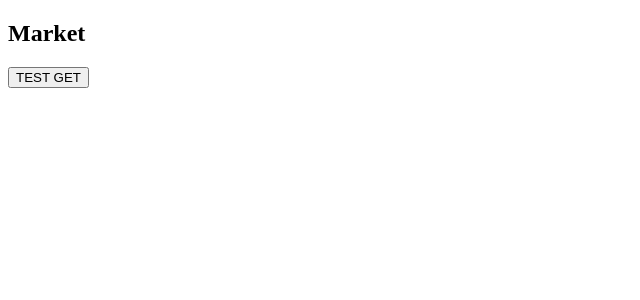
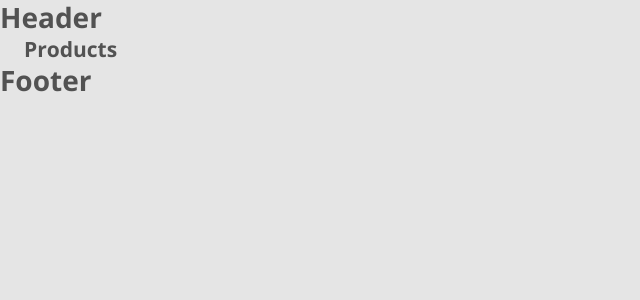
Before and after one commit to furcan/Market, a React (Create React App) app: page / in a window 1280 px wide. Shown: the top 300 px of the page, without its empty margins (0-640 px from the left). Built offline with nearby package versions, Linux system fonts and the light colour scheme.

Commit message:
Components: Layout, Header, Footer have added. - Global and Module styles.

```diff
--- a/package.json
+++ b/package.json
@@ -17,7 +17,7 @@
     "eslint": "^7.25.0",
     "eslint-plugin-react": "^7.23.2",
     "eslint-plugin-react-hooks": "^4.2.0",
-    "node-sass": "^6.0.1",
+    "sass": "^1.43.3",
     "stylelint": "^13.13.1",
     "stylelint-config-standard": "^22.0.0",
     "stylelint-scss": "^3.19.0",
--- a/public/index.html
+++ b/public/index.html
@@ -21,7 +21,7 @@
 
 <body>
   <noscript>You need to enable JavaScript to run this app.</noscript>
-  <section id="MarketApp"></section>
+  <main id="MarketApp"></main>
 </body>
 
 </html>
--- a/src/index.tsx
+++ b/src/index.tsx
@@ -2,6 +2,8 @@ import React from 'react';
 import { hydrate, render } from 'react-dom';
 
 import App from 'presentation/App';
+
+import 'presentation/styles/styles.global.scss';
 
 const MarketApp = (): JSX.Element => {
   return (
--- a/src/presentation/App.tsx
+++ b/src/presentation/App.tsx
@@ -1,36 +1,16 @@
+import Header from 'presentation/components/header/Header';
+import Layout from 'presentation/components/layout/Layout';
+import Footer from 'presentation/components/footer/Footer';
+
 function App(): JSX.Element {
-
-  const testOnClickAsync = async (): Promise<void> => {
-    try {
-      const response = await fetch('https://furcan.herokuapp.com/api/products?_page=1&_limit=16', {
-        method: 'get',
-        headers: {
-          'Content-Type': 'application/json',
-        },
-      });
-      console.log('response: ', response);
-
-      const totalCount = response.headers.get('X-Total-Count');
-      console.log('totalCount: ', totalCount);
-
-      const data = await response.json();
-      console.log('data: ', data);
-
-    } catch (error) {
-      console.error(error);
-    }
-  };
-
   return (
-    <div data-testid="App">
-      <h1>Market</h1>
-      <button
-        type="button"
-        onClick={testOnClickAsync}
-      >
-        <span>TEST GET</span>
-      </button>
-    </div>
+    <>
+      <Header testId="Header" />
+      <Layout testId="Layout">
+        <h1>Products</h1>
+      </Layout>
+      <Footer testId="Footer" />
+    </>
   );
 }
 
--- /dev/null
+++ b/src/presentation/components/footer/Footer.tsx
@@ -0,0 +1,15 @@
+interface IFooter {
+  testId: string;
+}
+
+function Footer({ testId }: IFooter): JSX.Element {
+  return (
+    <footer data-testid={testId} className="footer">
+      <div className="footer__container">
+        <h1>Footer</h1>
+      </div>
+    </footer>
+  );
+}
+
+export default Footer;
--- /dev/null
+++ b/src/presentation/components/header/Header.tsx
@@ -0,0 +1,15 @@
+interface IHeader {
+  testId: string;
+}
+
+function Header({ testId }: IHeader): JSX.Element {
+  return (
+    <header data-testid={testId} className="header">
+      <div className="header__container">
+        <h1>Header</h1>
+      </div>
+    </header>
+  );
+}
+
+export default Header;
--- /dev/null
+++ b/src/presentation/components/layout/Layout.module.scss
@@ -0,0 +1,22 @@
+@import "presentation/styles/variables";
+
+.layout {
+  width: 100%;
+  display: flex;
+  flex-wrap: wrap;
+  flex-direction: column;
+  align-items: center;
+  justify-content: flex-start;
+
+  &__container {
+    width: 100%;
+    max-width: calc(#{$breakpoint_laptop} + 2rem);
+    margin: 0 auto;
+    padding: 0 1rem;
+    display: flex;
+    flex-wrap: wrap;
+    flex-direction: column;
+    align-items: flex-start;
+    justify-content: flex-start;
+  }
+}
--- /dev/null
+++ b/src/presentation/components/layout/Layout.tsx
@@ -0,0 +1,26 @@
+import styles from 'presentation/components/layout/Layout.module.scss';
+
+type TChildren = React.ReactNode
+  | JSX.Element
+  | JSX.Element[]
+  | string
+  | string[]
+  | React.ReactChild
+  | React.ReactChild[];
+
+interface ILayout {
+  testId: string;
+  children?: TChildren;
+}
+
+function Layout({ testId, children }: ILayout): JSX.Element {
+  return (
+    <section data-testid={testId} className={styles.layout}>
+      <div className={styles.layout__container}>
+        {children}
+      </div>
+    </section>
+  );
+}
+
+export default Layout;
--- a/src/presentation/styles/_mixins.scss
+++ b/src/presentation/styles/_mixins.scss
@@ -1,5 +1,11 @@
 // media
-@mixin media_up($width_as_rem: $breakpoint_tablet) {
+@mixin media_down($width_as_rem) {
+  @media only screen and (max-width: #{$width_as_rem}) {
+    @content;
+  }
+}
+
+@mixin media_up($width_as_rem) {
   @media only screen and (min-width: #{$width_as_rem}) {
     @content;
   }
--- a/src/presentation/styles/_variables.scss
+++ b/src/presentation/styles/_variables.scss
@@ -1,11 +1,39 @@
 // breakpoints
 $breakpoint_min: 20rem; // 320px
-$breakpoint_mobile: 36rem; // 576px
+$breakpoint_mobile: 34rem; // 544px
 $breakpoint_tablet: 48rem; // 768px
 $breakpoint_minibook: 64rem; // 1024px
-$breakpoint_laptop: 77.5rem; // 1240px
-$breakpoint_pc: 84rem; // 1344px
+$breakpoint_laptop: 77rem; // 1232px
+$breakpoint_pc: 90rem; // 1440px
 $breakpoint_max: 240rem; // 3840px
+
+// colors
+$color_black: #000;
+$color_white: #fff;
+$color_dark: #525252;
+$color_light: #e5e5e5;
+
+// transitions
+$transition_base: all 0.25s ease-in-out;
+$transition_transform: transform 0.25s linear;
+$transition_opacity: opacity 0.25s ease-in-out;
+$transition_visibility: opacity 0.25s ease-in-out, visibility 0.25s ease-in-out;
+$transition_background: background 0.25s ease-in-out;
+$transition_boxshadow: box-shadow 0.25s ease-in-out;
+$transition_border: border 0.25s ease-in-out, border-radius 0.25s ease-in-out;
+$transition_color: color 0.25s ease-in-out;
+$transition_width: width 0.25s ease-in-out;
+$transition_height: height 0.25s ease-in-out;
+$transition_left: left 0.25s ease-in-out;
+$transition_top: top 0.25s ease-in-out;
+$transition_right: right 0.25s ease-in-out;
+$transition_bottom: bottom 0.25s ease-in-out;
+
+// typography
+$font_family_base: "Open Sans", sans-serif;
+$font_size_base: 0.875rem;
+$font_lineheight_base: 1.285;
+$font_weight_base: 400;
 
 // mixins
 @import "mixins";
--- /dev/null
+++ b/src/presentation/styles/styles.global.scss
@@ -0,0 +1,113 @@
+@import "variables";
+
+// Reset: begin
+*,
+*::before,
+*::after {
+  box-sizing: border-box;
+}
+
+body {
+  width: 100%;
+  max-width: $breakpoint_max;
+  overflow-x: hidden;
+  margin: 0 auto;
+  padding: 0;
+  color: $color_dark;
+  background: $color_light;
+  font-family: $font_family_base;
+  font-size: $font_size_base;
+  line-height: $font_lineheight_base;
+  font-weight: $font_weight_base;
+
+  @include media_down(20rem) {
+    min-width: 20rem !important;
+  }
+}
+
+a {
+  user-select: none;
+  color: inherit;
+  text-decoration: none;
+}
+
+button {
+  user-select: none;
+  cursor: pointer;
+  color: inherit;
+  font-family: inherit;
+  font-size: inherit;
+  background: transparent;
+  padding: 0;
+  border: none;
+
+  &[disabled] {
+    pointer-events: none;
+  }
+}
+
+img {
+  font-size: 0.5rem;
+  max-width: 100%;
+  height: auto;
+  vertical-align: middle;
+  image-rendering: -webkit-optimize-contrast;
+}
+
+ul {
+  margin: 0;
+  padding: 0;
+  list-style: none;
+}
+
+input,
+select,
+option {
+  font-family: inherit;
+
+  &:focus {
+    outline: none;
+  }
+}
+
+h1,
+h2,
+h3,
+h4,
+h5,
+h6,
+p {
+  margin: 0;
+}
+
+b,
+strong {
+  font-weight: 500;
+}
+
+*::-webkit-scrollbar {
+  height: 0.25rem;
+  width: 0.25rem;
+}
+
+*::-webkit-scrollbar-track {
+  background: rgba($color_black, 0.04);
+}
+
+*::-webkit-scrollbar-thumb {
+  background: rgba($color_black, 0.08);
+  cursor: pointer;
+}
+
+div,
+nav,
+ul {
+  scrollbar-color: rgba($color_black, 0.08) rgba($color_black, 0.04);
+  scrollbar-width: thin;
+}
+
+*::selection {
+  color: $color_white;
+  background: $color_black;
+}
+// Reset: end
```
Also changed, not shown: 2 other files (tests, documents, lock files or other folders).
